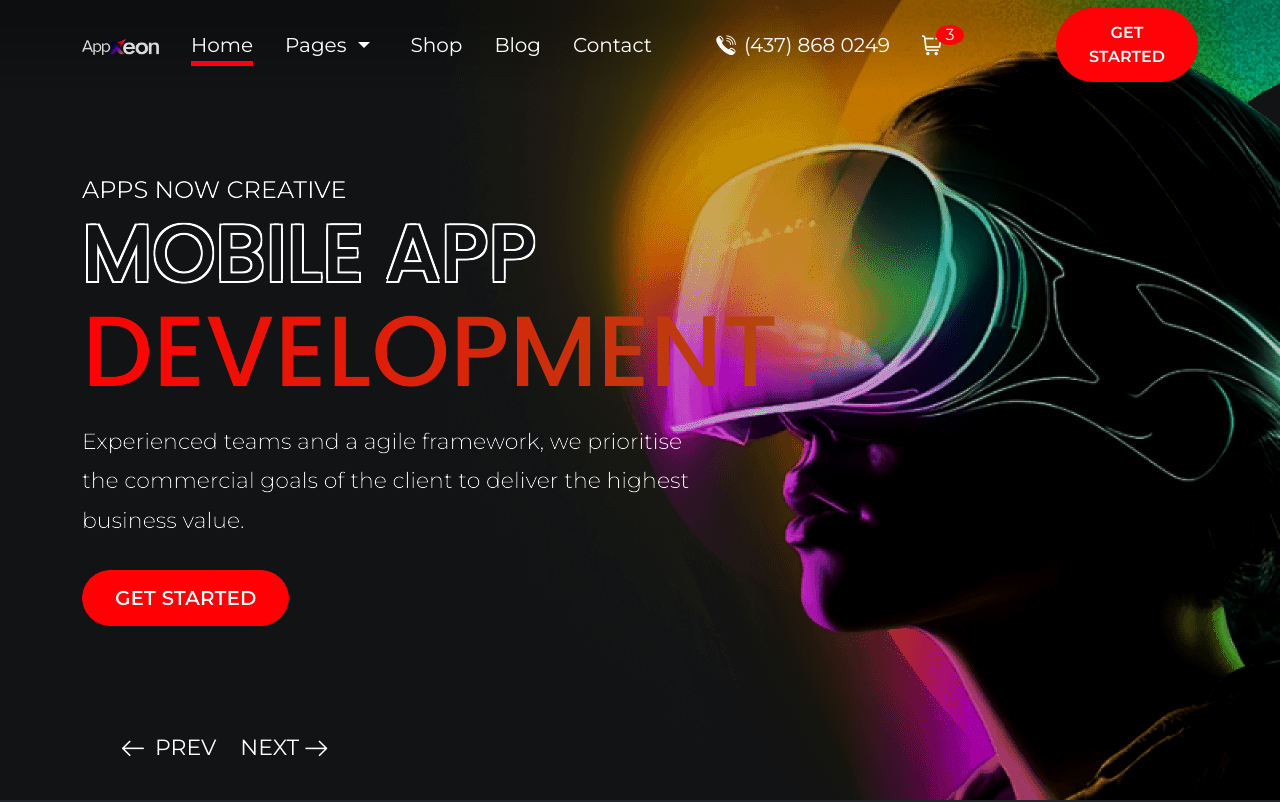
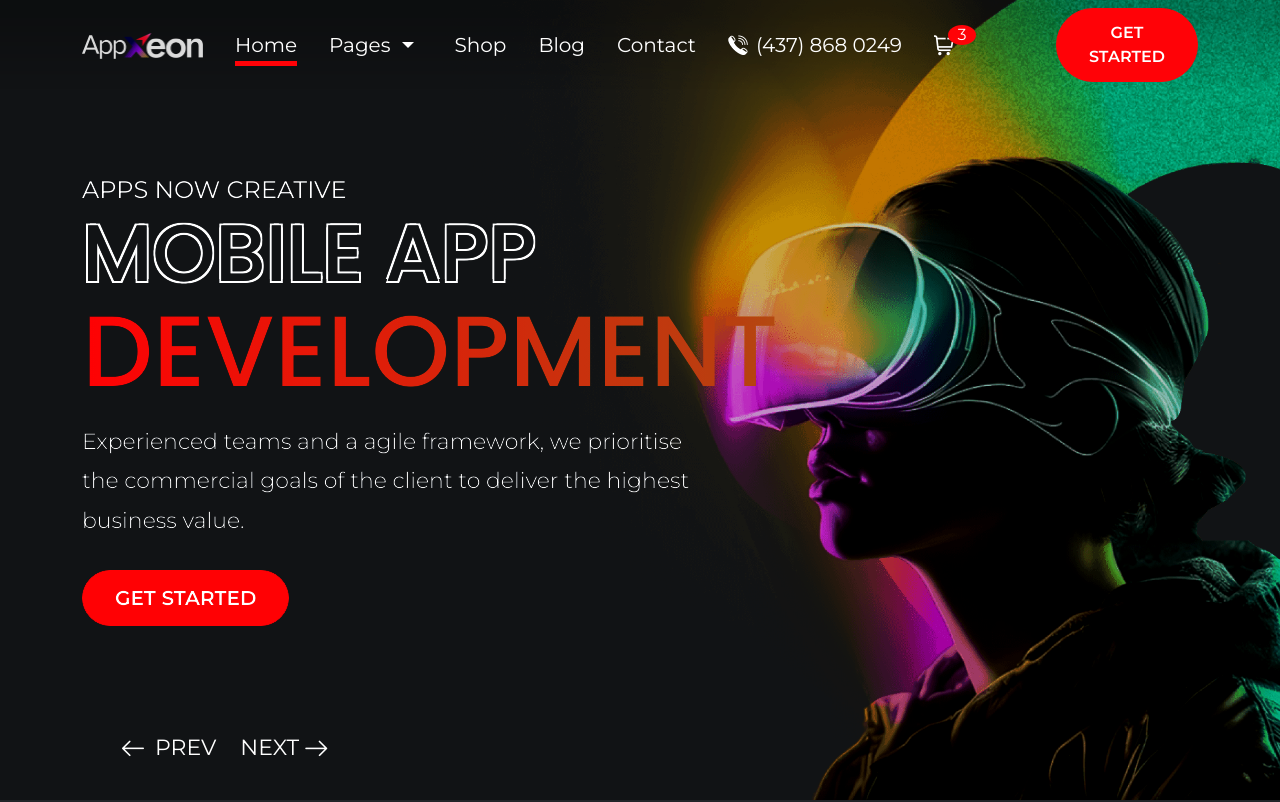
Before and after one commit to kashanshah/html-theme, a website built with webpack: page src/index.html in a window 1280 px wide. Shown: the top 802 px of the page. Built offline with nearby package versions, Linux system fonts and the light colour scheme; files whose address does not match are found by name.

```diff
--- a/src/assets/styles/_header.scss
+++ b/src/assets/styles/_header.scss
@@ -108,7 +108,7 @@
     display: flex;
     align-items: center;
     gap: var(--bs-navbar-nav-link-padding-x );
-    margin-inline-start: calc( var(--bs-navbar-nav-link-padding-x ) * 2);
+    margin-inline-start: calc( var(--bs-navbar-nav-link-padding-x ));
     @include media-breakpoint-down(lg) {
       width: 50%;
       gap: rem(16);
@@ -121,8 +121,7 @@
       align-items: center;
       justify-content: center;
       flex-wrap: nowrap;
-      padding-top: var(--bs-navbar-nav-link-padding-y );
-      padding-bottom: var(--bs-navbar-nav-link-padding-y );
+      padding: var(--bs-navbar-nav-link-padding-y ) 0;
       text-decoration: none;
       color: var(--bs-nav-link-color);
       position: relative;
--- a/src/assets/styles/_hero-banner.scss
+++ b/src/assets/styles/_hero-banner.scss
@@ -39,9 +39,10 @@
       left: auto;
       text-align: right;
       img {
-        width: auto;
+        width: 100%;
         height: 100%;
-        object-fit: none;
+        object-fit: contain;
+        object-position: right;
       }
     }
   }
--- a/src/includes/meta.html
+++ b/src/includes/meta.html
@@ -13,7 +13,7 @@
 <link id="bootstrap-css" rel="stylesheet" href="assets/css/bootstrap.css" />
 <link rel="stylesheet" href="assets/css/swiper-bundle.css"/>
 
-<link id="default-css" rel="stylesheet" href="assets/css/style.css?v=1" />
+<link id="default-css" rel="stylesheet" href="assets/css/style.css?v=3" />
 <!--[if IE]>
   <script src="http://html5shim.googlecode.com/svn/trunk/html5.js"></script>
 <![endif]-->
--- a/src/includes/scripts.html
+++ b/src/includes/scripts.html
@@ -3,4 +3,4 @@
 <script type="text/javascript" src="./assets/js/bootstrap.bundle.js"></script>
 <script type="text/javascript" src="./assets/js/swiper-bundle.min.js"></script>
 <script type="text/javascript" src="./assets/js/particles.min.js"></script>
-<script type="text/javascript" src="./assets/js/main.js?v=1"></script>
+<script type="text/javascript" src="./assets/js/main.js?v=3"></script>
```
Also changed, not shown: dist/assets/css/style.css, dist/assets/css/style.min.css, dist/includes/meta.html, dist/includes/scripts.html, dist/index.html, 1 other file.
